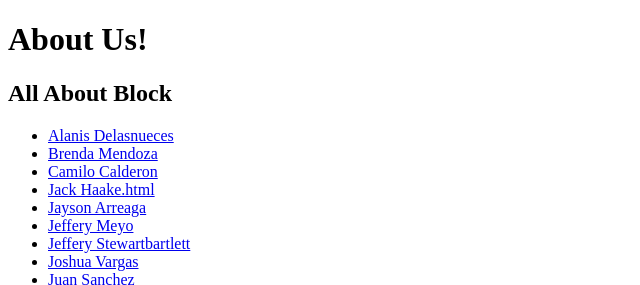
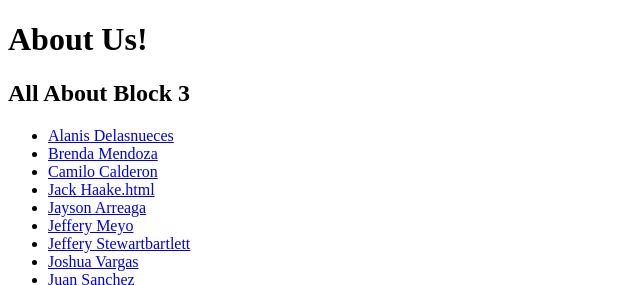
Before and after one commit to CaryACTvF/U1-AboutUs-Block3, a plain HTML site: page About Us - Block 3/index.html in a window 1280 px wide. Shown: the top 285 px of the page, 0-640 px from the left. Drawn offline with Linux system fonts and the light colour scheme.

Commit message:
Update index.html

```diff
--- a/About Us - Block 3/index.html
+++ b/About Us - Block 3/index.html
@@ -5,7 +5,7 @@
 </head>
 <body>
 	<h1>About Us!</h1>
-	<h2>All About Block</h2>
+	<h2>All About Block 3</h2>
 	<ul>
 		<li><a href="./About me  - Alanis Delasnueces/About me.html">Alanis Delasnueces</a></li>
 		<li><a href="./About Me - Brenda Mendoza/aboutme - Brenda Mendoza.html">Brenda Mendoza</a></li>
```
